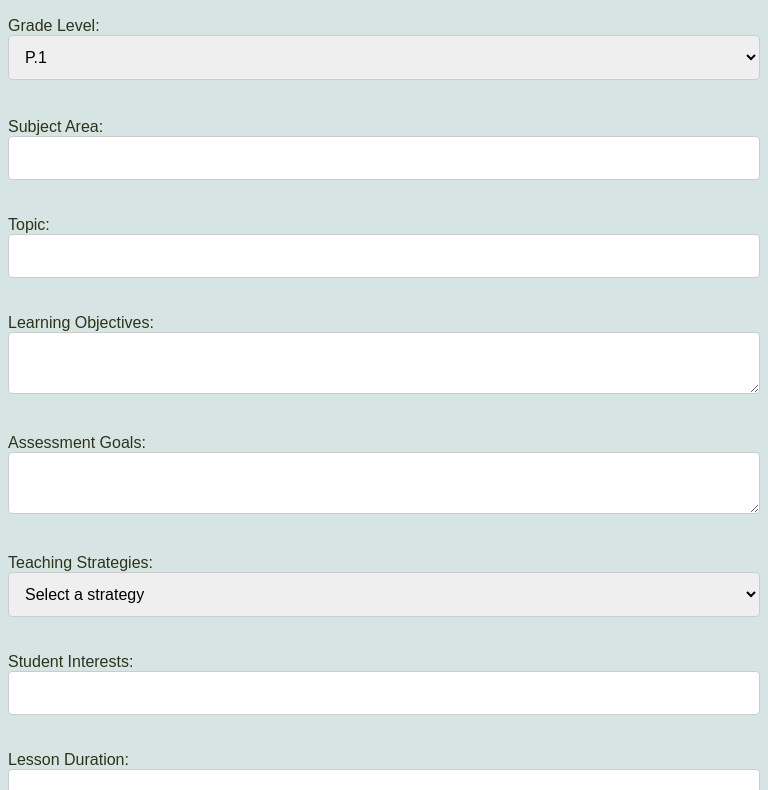
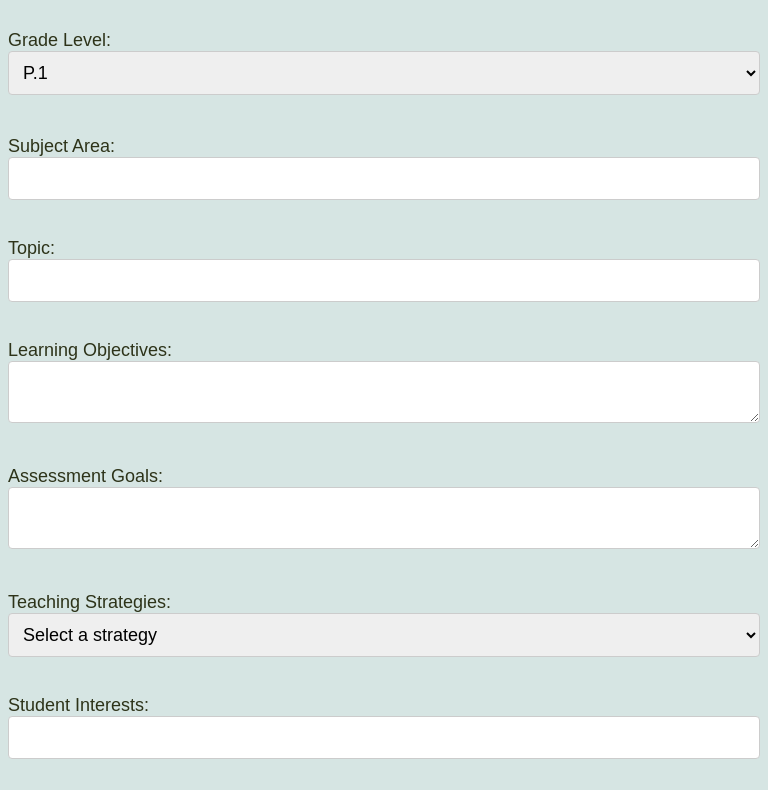
Before and after one commit to rainwong722/ChatGPT-lesson-plan-prompt-generator-, a plain HTML site: page index.html in a window 768 px wide. Shown: the part 81-871 px from the top of the page. Drawn offline with Linux system fonts and the light colour scheme.

Commit message:
Update index.html

```diff
--- a/index.html
+++ b/index.html
@@ -5,7 +5,7 @@
     background-color: #D6E5E3;
     font-family: sans-serif;
     color: #2D3319;
-    font-size:120%
+    font-size:18px
   }
 /* Styles for devices with a screen width of 768px or less */
 @media screen and (min-width: 768px) and (max-width: 1024px){
@@ -15,7 +15,7 @@
   textarea {
     width: 100%;
   }
-
+}
   /* Adjust the label width */
   label {
     width: 100%;
@@ -23,18 +23,13 @@
   }
   input[type="text"], select, textarea {
             width: 100%;
-            padding: 12px;
+            padding: 10px;
             border: 1px solid #ccc;
             border-radius: 4px;
             box-sizing: border-box;
             margin-bottom: 20px;
-            font-size:16px
+            font-size:inherit;
         }
-
-  /* Adjust the font size for better readability */
-  body {
-    font-size: 16px;
-  }
 
   /* Add some margin to the form elements */
   form p {
@@ -42,14 +37,12 @@
   }
 }
 
-/* Styles for devices with a screen width of 769px or more */
-@media (min-width: 769px) {
   /* Set the form width to 50% of the screen width */
   form {
     width: 50%;
     margin: 0 auto;
   }
-}
+
 
 </style>
 <head>
```
